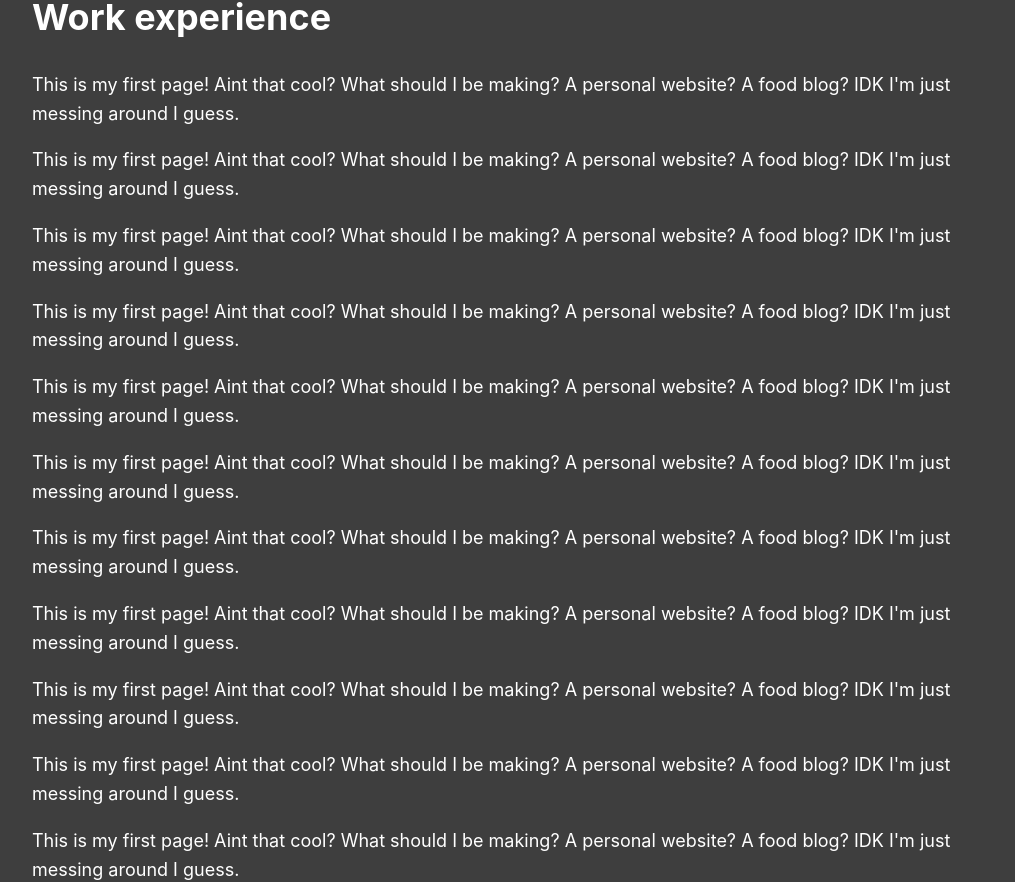
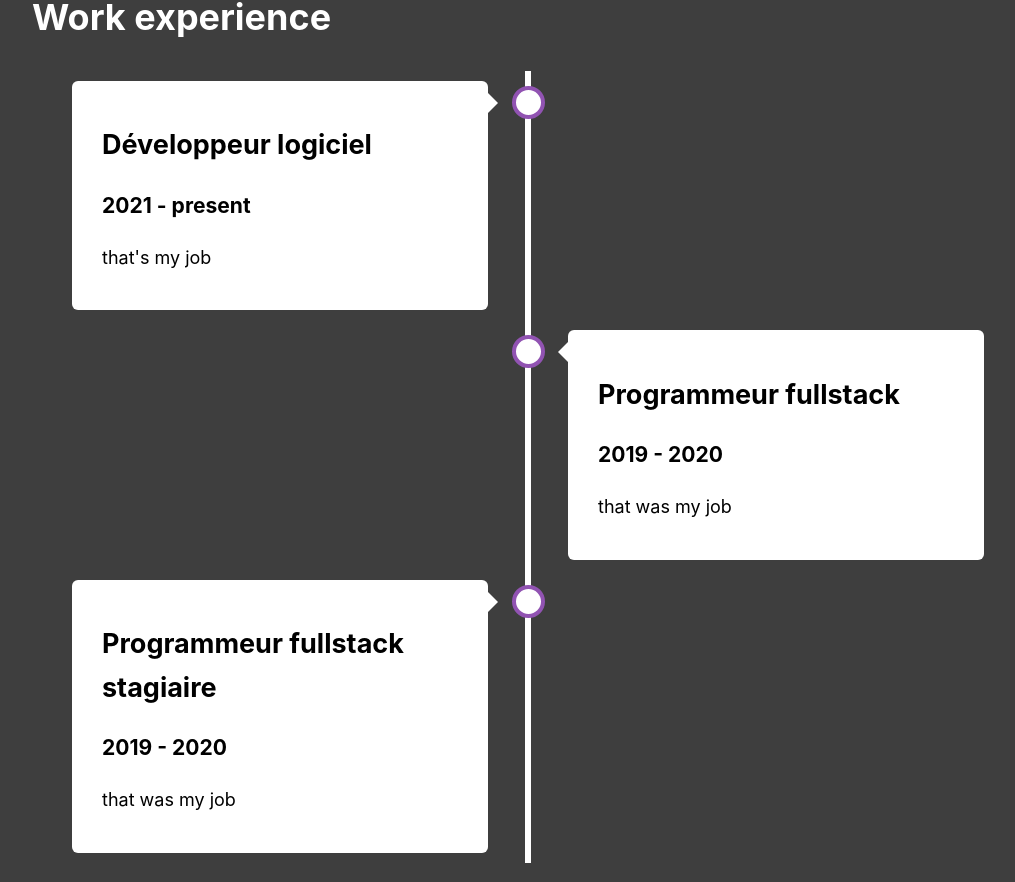
Before and after one commit to Valektrum/Personal-Website, a Next.js app: page /work-experience in a window 1280 px wide. Shown: the part 382-1264 px from the top of the page, without its empty margins (112-1127 px from the left). Built offline with nearby package versions, Linux system fonts and the light colour scheme.

Commit message:
added timeline

```diff
--- /dev/null
+++ b/components/Timeline/Timeline.module.scss
@@ -0,0 +1,29 @@
+@import "/styles/variables";
+
+// The actual timeline
+.timeline{
+  position: relative;
+  max-width: 1200px;
+  margin: 0 auto;
+
+  &::after{
+    content: '';
+    position: absolute;
+    width: 6px;
+    background-color: white;
+    top: 0;
+    bottom: 0;
+    left: 50%;
+    margin-left: -3px;
+  }
+}
+
+
+
+/* Media queries - Responsive timeline on screens less than 600px wide */
+@media screen and (max-width: 600px) {
+  /* Place the timelime to the left */
+    .timeline::after {
+      left: 31px;
+    }
+  }
--- /dev/null
+++ b/components/Timeline/Timeline.tsx
@@ -0,0 +1,18 @@
+import { workExperiences, WorkExperience } from "../../pages/work-experience";
+import TimelineItem from "./TimelineItem";
+
+import styles from "./Timeline.module.scss";
+
+interface Props {
+  timelineItems: WorkExperience[];
+}
+
+export default function Timeline(props: Props) {
+  return (
+    <div className={styles.timeline}>
+      {workExperiences.map((item, i) => (
+        <TimelineItem workExperience={item} index={i} key={i}></TimelineItem>
+      ))}
+    </div>
+  );
+}
--- /dev/null
+++ b/components/Timeline/TimelineItem.module.scss
@@ -0,0 +1,105 @@
+@import "/styles/variables";
+
+// Container around timeline-item
+.container{
+  padding: 10px 40px;
+  position: relative;
+  background-color: inherit;
+  width: 50%;
+
+  &::after{
+    content: '';
+    position: absolute;
+    width: 25px;
+    height: 25px;
+    right: -17px;
+    background-color: white;
+    border: 4px solid $accent-color-bright;
+    top: 15px;
+    border-radius: 50%;
+    z-index: 1;
+  }
+}
+
+.content {
+  padding: 20px 30px;
+  background-color: white;
+  color: black;
+  position: relative;
+  border-radius: 6px;
+}
+
+.title{
+  display: flex;
+}
+
+.left{
+  left: 0;
+}
+
+.right{
+  left: 50%;
+}
+
+/* Add arrows to the left container (pointing right) */
+.left::before {
+  content: " ";
+  height: 0;
+  position: absolute;
+  top: 22px;
+  width: 0;
+  z-index: 1;
+  right: 30px;
+  border: medium solid white;
+  border-width: 10px 0 10px 10px;
+  border-color: transparent transparent transparent white;
+}
+
+/* Add arrows to the right container (pointing left) */
+.right::before {
+  content: " ";
+  height: 0;
+  position: absolute;
+  top: 22px;
+  width: 0;
+  z-index: 1;
+  left: 30px;
+  border: medium solid white;
+  border-width: 10px 10px 10px 0;
+  border-color: transparent white transparent transparent;
+}
+
+/* Fix the circle for containers on the right side */
+.right::after {
+  left: -16px;
+}
+
+/* Media queries - Responsive timeline on screens less than 600px wide */
+@media screen and (max-width: 600px) {
+
+  /* Full-width containers */
+    .container {
+      width: 100%;
+      padding-left: 70px;
+      padding-right: 25px;
+    }
+
+  /* Make sure that all arrows are pointing leftwards */
+    .container::before {
+      left: 60px;
+      border: medium solid white;
+      border-width: 10px 10px 10px 0;
+      border-color: transparent white transparent transparent;
+    }
+
+    /* Make sure all circles are at the same spot */
+    .left::after, .right::after {
+      left: 15px;
+    }
+
+  /* Make all right containers behave like the left ones */
+    .right {
+      left: 0%;
+    }
+
+  }
--- /dev/null
+++ b/components/Timeline/TimelineItem.tsx
@@ -0,0 +1,27 @@
+import { WorkExperience } from "../../pages/work-experience";
+
+import styles from "./TimelineItem.module.scss";
+
+interface Props {
+  workExperience: WorkExperience;
+  index: number;
+}
+
+export default function TimelineItem(props: Props) {
+  return (
+    <div
+      className={
+        styles.container + " " + (props.index % 2 ? styles.right : styles.left)
+      }
+    >
+      <div className={styles.content}>
+        <h2>{props.workExperience.jobTitle}</h2>
+        <h3>
+          {props.workExperience.startYear} - {props.workExperience.endYear}
+        </h3>
+
+        <p>{props.workExperience.description}</p>
+      </div>
+    </div>
+  );
+}
--- a/pages/work-experience.tsx
+++ b/pages/work-experience.tsx
@@ -1,40 +1,49 @@
-import Link from 'next/link';
-import Head from 'next/head';
-import React, { createContext, useContext, useEffect, useState } from 'react';
-import Layout from '../components/layout';
+import Link from "next/link";
+import Head from "next/head";
+import React, { createContext, useContext, useEffect, useState } from "react";
+import Layout from "../components/layout";
+import Timeline from "../components/Timeline/Timeline";
 
-export default function FirstPost(){
+export interface WorkExperience {
+  jobTitle: string;
+  startYear: string;
+  endYear: string;
+  duration: string;
+  description: string;
+}
+
+export const workExperiences: WorkExperience[] = [
+  {
+    jobTitle: "Développeur logiciel",
+    startYear: "2021",
+    endYear: " present",
+    duration: "",
+    description: "that's my job",
+  },
+  {
+    jobTitle: "Programmeur fullstack",
+    startYear: "2019",
+    endYear: "2020",
+    duration: "",
+    description: "that was my job",
+  },
+  {
+    jobTitle: "Programmeur fullstack stagiaire",
+    startYear: "2019",
+    endYear: "2020",
+    duration: "2 jours",
+    description: "that was my job",
+  },
+];
+
+export default function Page() {
   return (
     <Layout home={false}>
       <Head>
         <title>Work experience</title>
       </Head>
       <h1>Work experience</h1>
-      <p>This is my first page! Aint that cool? What should I be making? A personal website? A food blog? IDK I'm just messing around I guess.</p>
-      <p>This is my first page! Aint that cool? What should I be making? A personal website? A food blog? IDK I'm just messing around I guess.</p>
-      <p>This is my first page! Aint that cool? What should I be making? A personal website? A food blog? IDK I'm just messing around I guess.</p>
-      <p>This is my first page! Aint that cool? What should I be making? A personal website? A food blog? IDK I'm just messing around I guess.</p>
-      <p>This is my first page! Aint that cool? What should I be making? A personal website? A food blog? IDK I'm just messing around I guess.</p>
-      <p>This is my first page! Aint that cool? What should I be making? A personal website? A food blog? IDK I'm just messing around I guess.</p>
-      <p>This is my first page! Aint that cool? What should I be making? A personal website? A food blog? IDK I'm just messing around I guess.</p>
-      <p>This is my first page! Aint that cool? What should I be making? A personal website? A food blog? IDK I'm just messing around I guess.</p>
-      <p>This is my first page! Aint that cool? What should I be making? A personal website? A food blog? IDK I'm just messing around I guess.</p>
-      <p>This is my first page! Aint that cool? What should I be making? A personal website? A food blog? IDK I'm just messing around I guess.</p>
-      <p>This is my first page! Aint that cool? What should I be making? A personal website? A food blog? IDK I'm just messing around I guess.</p>
-      <p>This is my first page! Aint that cool? What should I be making? A personal website? A food blog? IDK I'm just messing around I guess.</p>
-      <p>This is my first page! Aint that cool? What should I be making? A personal website? A food blog? IDK I'm just messing around I guess.</p>
-      <p>This is my first page! Aint that cool? What should I be making? A personal website? A food blog? IDK I'm just messing around I guess.</p>
-      <p>This is my first page! Aint that cool? What should I be making? A personal website? A food blog? IDK I'm just messing around I guess.</p>
-      <p>This is my first page! Aint that cool? What should I be making? A personal website? A food blog? IDK I'm just messing around I guess.</p>
-      <p>This is my first page! Aint that cool? What should I be making? A personal website? A food blog? IDK I'm just messing around I guess.</p>
-      <p>This is my first page! Aint that cool? What should I be making? A personal website? A food blog? IDK I'm just messing around I guess.</p>
-      <p>This is my first page! Aint that cool? What should I be making? A personal website? A food blog? IDK I'm just messing around I guess.</p>
-      <p>This is my first page! Aint that cool? What should I be making? A personal website? A food blog? IDK I'm just messing around I guess.</p>
-      <p>This is my first page! Aint that cool? What should I be making? A personal website? A food blog? IDK I'm just messing around I guess.</p>
-      <p>This is my first page! Aint that cool? What should I be making? A personal website? A food blog? IDK I'm just messing around I guess.</p>
-      <p>This is my first page! Aint that cool? What should I be making? A personal website? A food blog? IDK I'm just messing around I guess.</p>
-      <p>This is my first page! Aint that cool? What should I be making? A personal website? A food blog? IDK I'm just messing around I guess.</p>
-
+      <Timeline timelineItems={workExperiences}></Timeline>
     </Layout>
   );
 }
```
